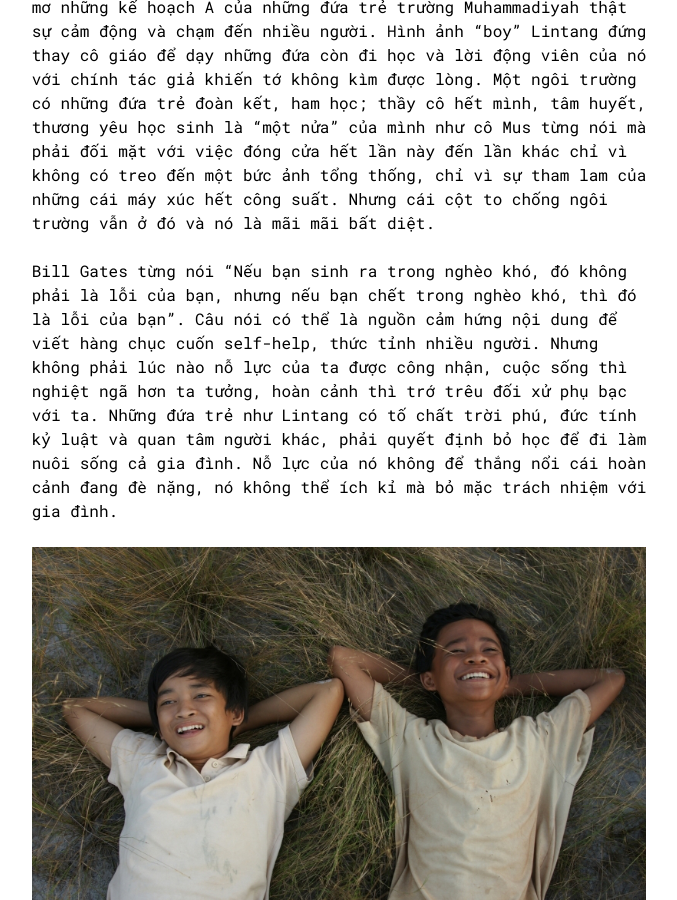
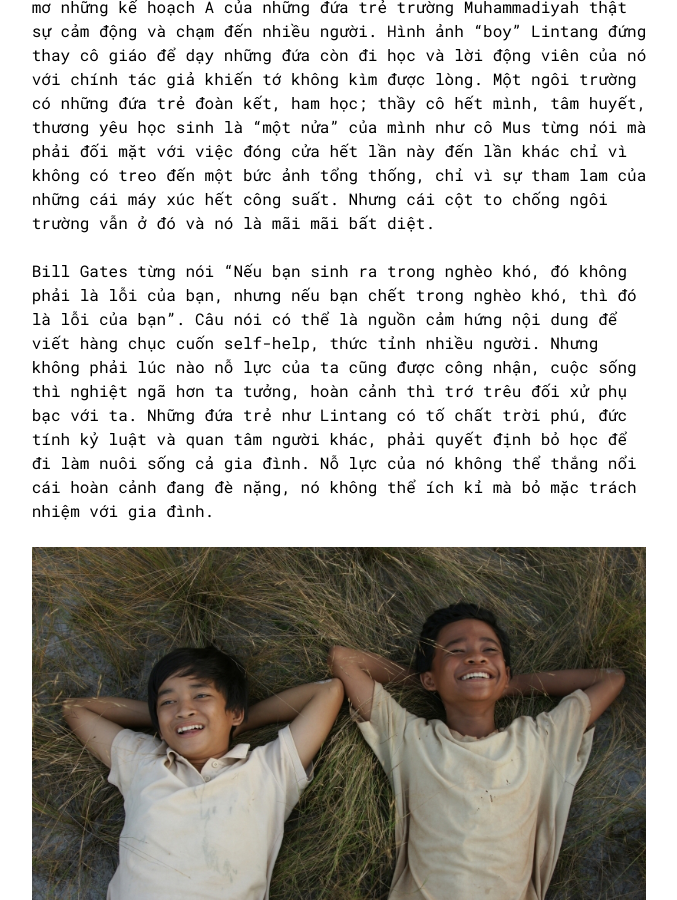
Before and after one commit to dxaint26/dxaint26.github.io, a Jekyll site: the page built from _posts/2021-10-16-chien-binh-cau-vong.markdown, in a window 1280 px wide and 900 px high, scrolled down 1146 px. Shown: the whole window, without its empty margins (301-978 px from the left). Built offline with Jekyll 4.4.1, drawn with Linux system fonts in a browser that asks for light colours; some of the changed text lies outside the part shown.

Commit message:
Update 2021-10-16-chien-binh-cau-vong.markdown

```diff
--- a/_posts/2021-10-16-chien-binh-cau-vong.markdown
+++ b/_posts/2021-10-16-chien-binh-cau-vong.markdown
@@ -14,7 +14,7 @@ Tớ mới đọc xong cuốn "Chiến binh vầu vồng" của Andrea Hirata, b
 
 Câu chuyện về tinh thần học tập, vượt qua nghịch cảnh, dám ước mơ những kế hoạch A của những đứa trẻ trường Muhammadiyah thật sự cảm động và chạm đến nhiều người. Hình ảnh "boy" Lintang đứng thay cô giáo để dạy những đứa còn đi học và lời động viên của nó với chính tác giả khiến tớ không kìm được lòng. Một ngôi trường có những đứa trẻ đoàn kết, ham học; thầy cô hết mình, tâm huyết, thương yêu học sinh là "một nửa" của mình như cô Mus từng nói mà phải đối mặt với việc đóng cửa hết lần này đến lần khác chỉ vì không có treo đến một bức ảnh tổng thống, chỉ vì sự tham lam của những cái máy xúc hết công suất. Nhưng cái cột to chống ngôi trường vẫn ở đó và nó là mãi mãi bất diệt.
 
-Bill Gates từng nói	"Nếu bạn sinh ra trong nghèo khó, đó không phải là lỗi của bạn, nhưng nếu bạn chết trong nghèo khó, thì đó là lỗi của bạn". Câu nói có thể là nguồn cảm hứng nội dung để viết hàng chục cuốn self-help, thức tỉnh nhiều người. Nhưng không phải lúc nào nỗ lực của ta được công nhận, cuộc sống thì nghiệt ngã hơn ta tưởng, hoàn cảnh thì trớ trêu đối xử phụ bạc với ta. Những đứa trẻ như Lintang có tố chất trời phú, đức tính kỷ luật và quan tâm người khác, phải quyết định bỏ học để đi làm nuôi sống cả gia đình. Nỗ lực của nó không để thắng nổi cái hoàn cảnh đang đè nặng, nó không thể ích kỉ mà bỏ mặc trách nhiệm với gia đình.
+Bill Gates từng nói	"Nếu bạn sinh ra trong nghèo khó, đó không phải là lỗi của bạn, nhưng nếu bạn chết trong nghèo khó, thì đó là lỗi của bạn". Câu nói có thể là nguồn cảm hứng nội dung để viết hàng chục cuốn self-help, thức tỉnh nhiều người. Nhưng không phải lúc nào nỗ lực của ta cũng được công nhận, cuộc sống thì nghiệt ngã hơn ta tưởng, hoàn cảnh thì trớ trêu đối xử phụ bạc với ta. Những đứa trẻ như Lintang có tố chất trời phú, đức tính kỷ luật và quan tâm người khác, phải quyết định bỏ học để đi làm nuôi sống cả gia đình. Nỗ lực của nó không thể thắng nổi cái hoàn cảnh đang đè nặng, nó không thể ích kỉ mà bỏ mặc trách nhiệm với gia đình.
 
 ![cbcv1](https://github.com/dxaint26/dxaint26.github.io/blob/main/assets/cbcv1.png?raw=true)
 
```
Also changed, not shown: other parts of _posts/2021-10-16-chien-binh-cau-vong.markdown (+1 -1 lines).
